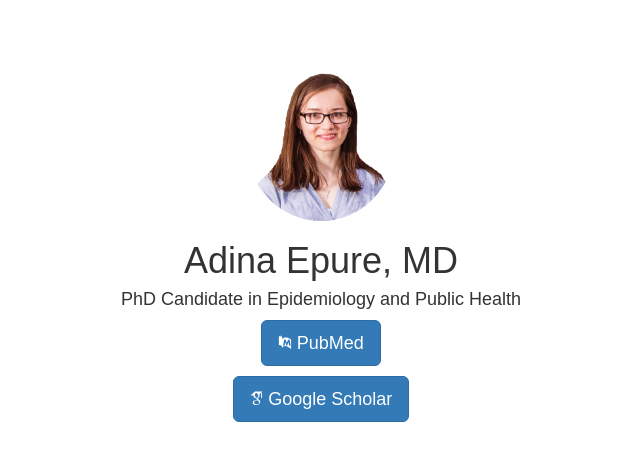
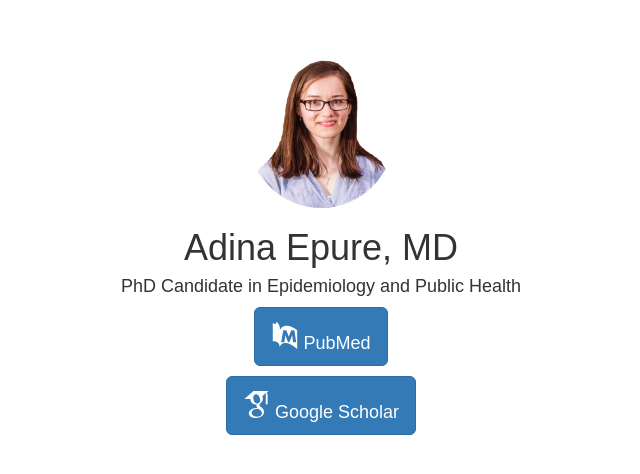
Before and after one commit to andreiepure/adinaepure, a plain HTML site: page index.html in a window 1280 px wide. Shown: the part 152-626 px from the top of the page, without its empty margins (319-959 px from the left). Drawn offline with Linux system fonts and the light colour scheme; files whose address does not match are found by name.

Commit message:
increase font size

```diff
--- a/index.html
+++ b/index.html
@@ -18,8 +18,8 @@
 				<h1 class="text-center">Adina Epure, MD</h2>
 				<h4 class="text-center">PhD Candidate in Epidemiology and Public Health</p>
 				<!--<p class="text-center"><a  href="https://ro.linkedin.com/in/adinaepure" target="_blank" class="btn btn-primary btn-lg"><i class="fa fa-linkedin fa-fw"></i> <span class="network-name">Linkedin</span></a></li></p>-->
-				<p class="text-center"><a href="https://pubmed.ncbi.nlm.nih.gov/?term=Epure+AM&cauthor_id=33226997" target="_blank" class="btn btn-primary btn-lg"><i class="ai ai-pubmed"></i>  <span>PubMed</span></a></li></p>
-				<p class="text-center"><a href="https://scholar.google.ch/citations?user=luWAsmsAAAAJ&hl=fr" target="_blank" class="btn btn-primary btn-lg"><i class="ai ai-google-scholar"></i>  Google Scholar</a></li></p>
+				<p class="text-center"><a href="https://pubmed.ncbi.nlm.nih.gov/?term=Epure+AM&cauthor_id=33226997" target="_blank" class="btn btn-primary btn-lg"><i class="ai ai-pubmed ai-2x"></i>  <span>PubMed</span></a></li></p>
+				<p class="text-center"><a href="https://scholar.google.ch/citations?user=luWAsmsAAAAJ&hl=fr" target="_blank" class="btn btn-primary btn-lg"><i class="ai ai-google-scholar ai-2x"></i>  Google Scholar</a></li></p>
 			</div>
 	</div>
     <!-- jQuery (necessary for Bootstrap's JavaScript plugins) -->
```
